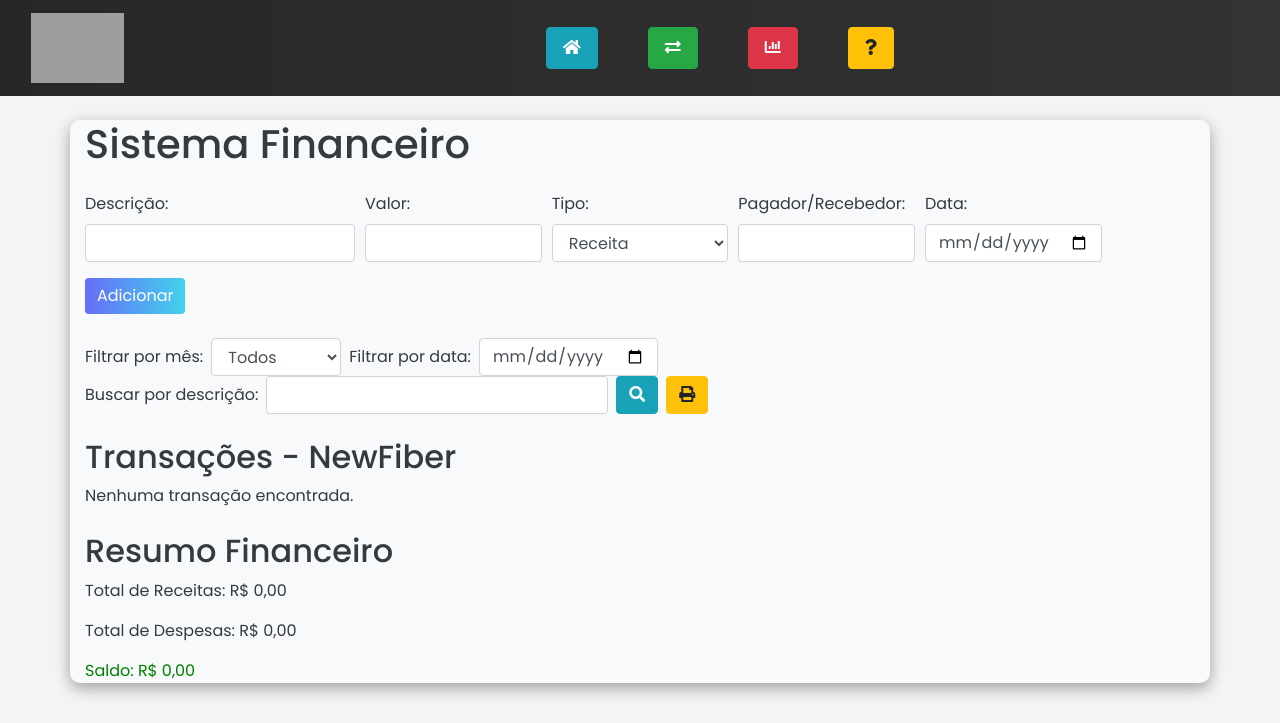
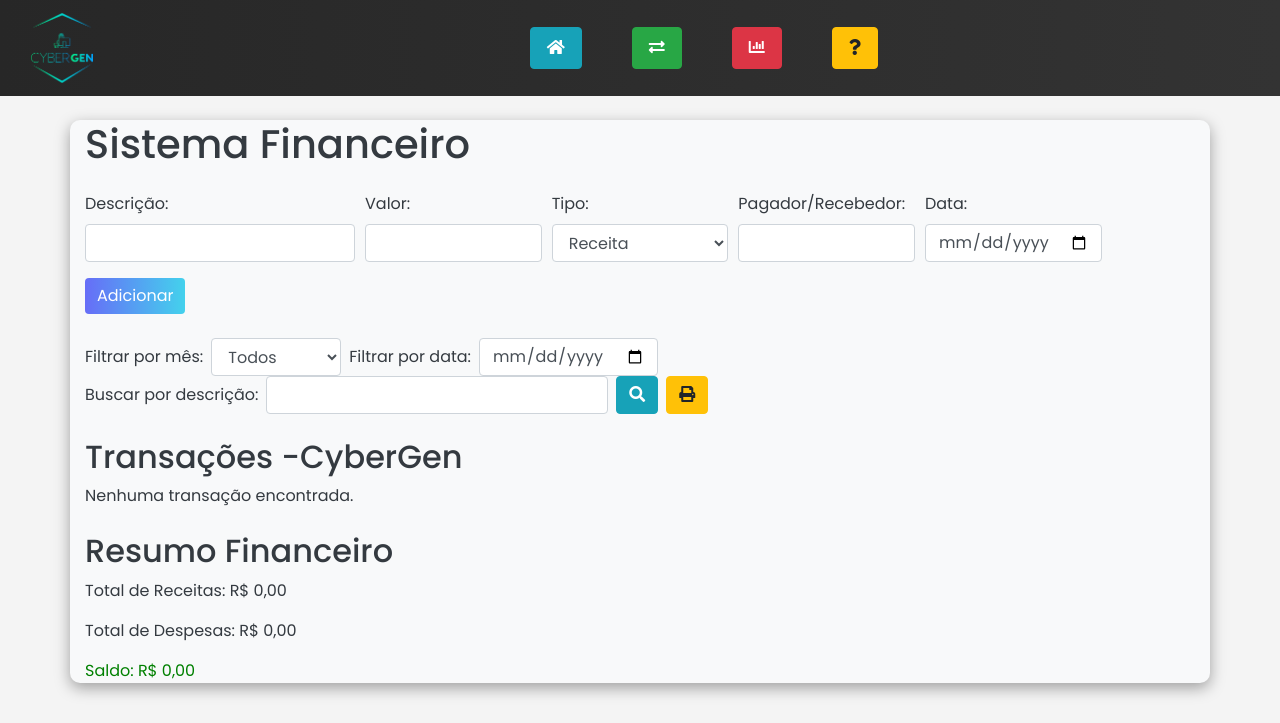
Before and after one commit to Joaodev777/portifolioJoao, a PHP site: page /loja-cell-new/index.php in a window 1280 px wide. Shown: the top 723 px of the page. Run offline with PHP 8.4, Linux system fonts and the light colour scheme; some libraries are stand-ins or nearby versions; grey boxes are pictures that could not be loaded.

Commit message:
Update index.php

```diff
--- a/loja-cell-new/index.php
+++ b/loja-cell-new/index.php
@@ -257,7 +257,7 @@ $balance = $totalIncome - $totalExpense;
 <body>
     <nav class="navbar navbar-expand-lg position-fixed" id="nav" style="width: 100%;top:0;z-index: 9999;">
         <div class="container-fluid">
-            <a class="navbar-brand" href="#"><img src=".img/logo.png" alt="" style="height:70px;"></a>
+            <a class="navbar-brand" href="#"><img src="logo.png" alt="" style="height:70px;"></a>
 
             <div class="navbar-collapse" style="justify-content: center;display: flex;" id="navbarNavAltMarkup">
                 <a class="nav-link btn a btn-info " aria-current="page" href="index.php"><i class="fas fa-home home-icon"></i><span class="text ">Voltar</span></a>
@@ -339,7 +339,7 @@ $balance = $totalIncome - $totalExpense;
         </div>
 
         <div class="mt-4  print-section">
-            <h2>Transações - NewFiber</h2>
+            <h2>Transações -CyberGen</h2>
             <?php if (count($filteredTransactions) > 0) : ?>
                 <table class="table" id="trans">
                     <thead>
```
